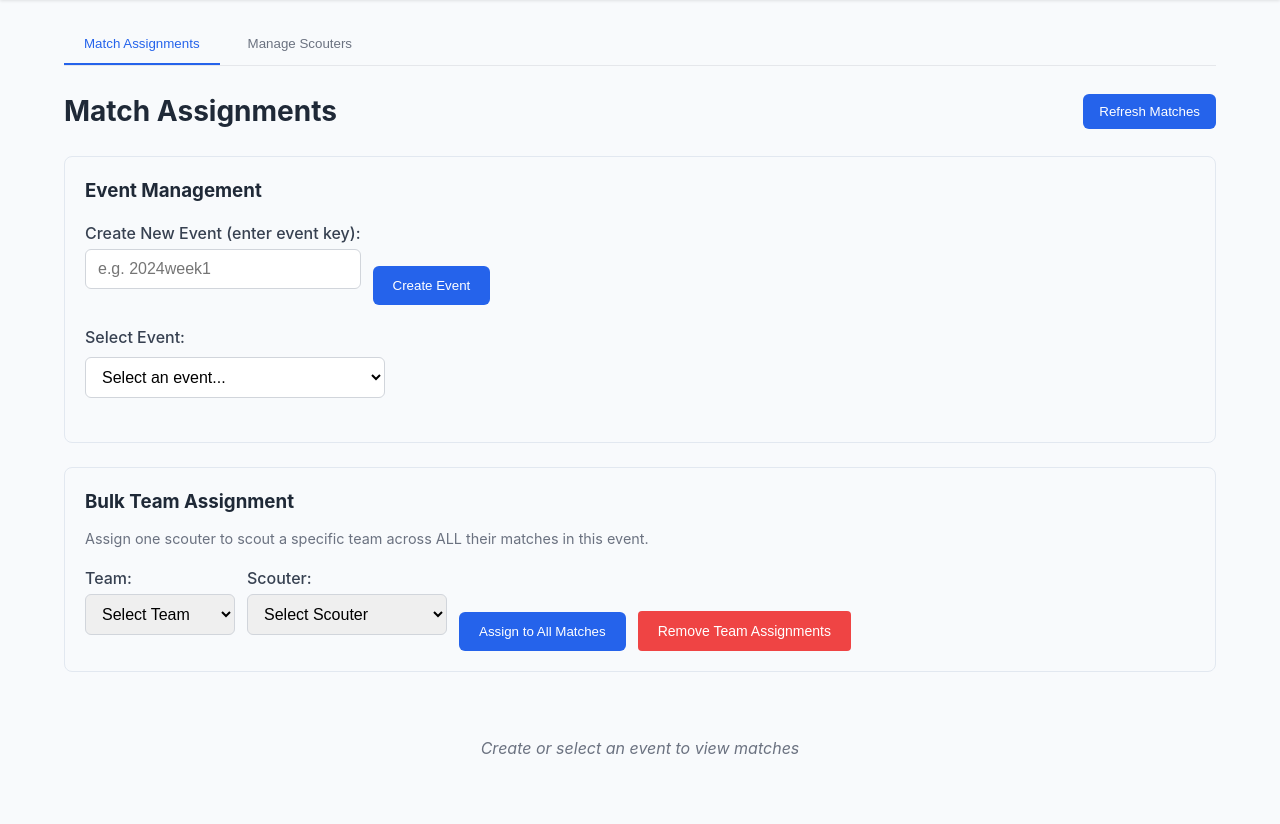
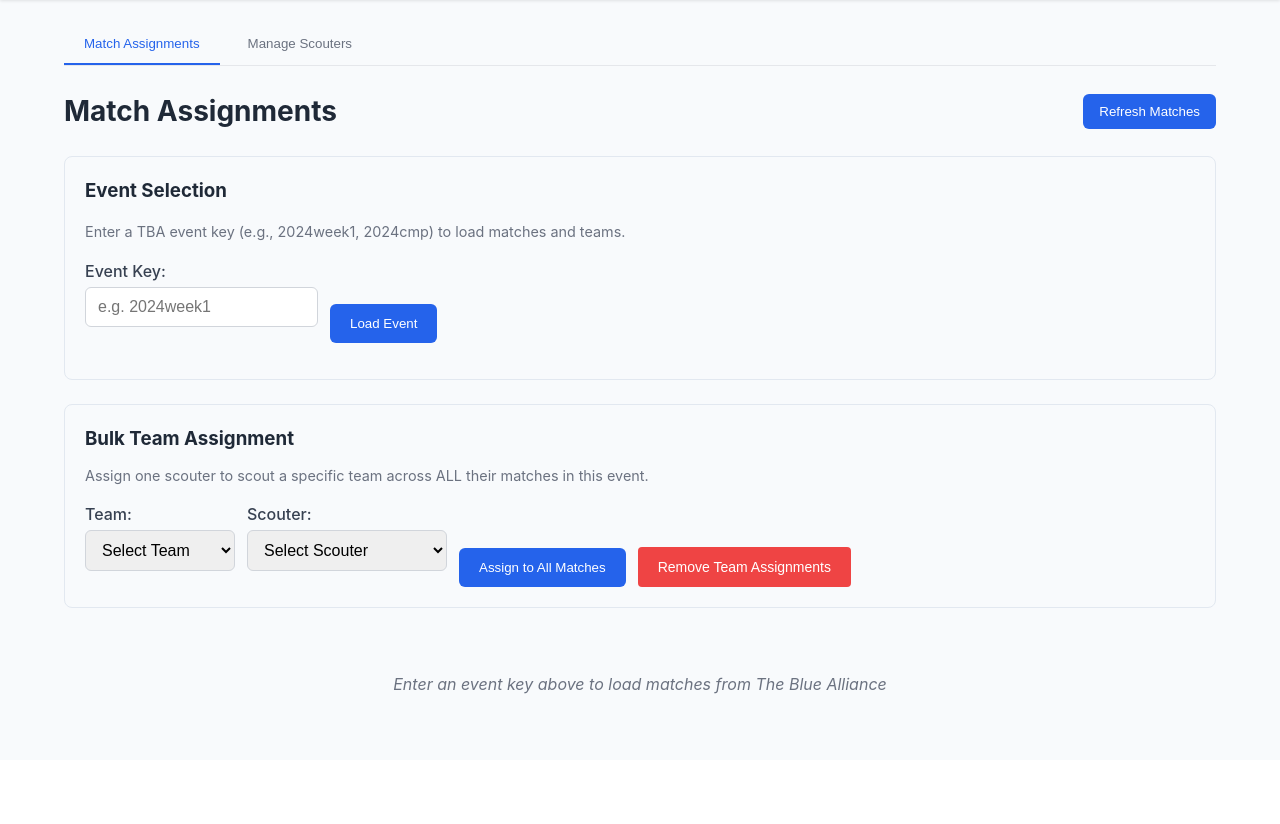
Before and after one commit to SudayKukreja/astraea-scouting-app, a Flask app: template templates/admin_dashboard.html in a window 1280 px wide. Shown: the part 73-897 px from the top of the page. After the commit the page ends 767 px from the top, so only its background shows below. Run offline with Flask 3, Linux system fonts and the light colour scheme; the template is opened without the code that fills it, so the values that code supplies are empty; the visitor is signed in with stand-in values (Sample User, id 1); parts of the project's set-up code (start-up, migrations or seed data) failed here and were passed over.

Commit message:
fixing errors v3 - Auto deploy at 2025-07-24 23:20:45 (SW cache 20250724-232045) Changes: M static/admin_dashboard.js  M sw.js  M templates/admin_dashboard.html

```diff
--- a/static/admin_dashboard.js
+++ b/static/admin_dashboard.js
@@ -24,29 +24,48 @@ document.querySelectorAll('.tab-btn').forEach(btn => {
 // Load initial data
 loadScouters();
 
+async function loadEventData() {
+  const eventKey = document.getElementById('event-key-input').value.trim();
+  if (!eventKey) {
+    alert('Please enter an event key');
+    return;
+  }
+
+  // Set the current event and update the display
+  currentEvent = eventKey;
+  document.getElementById('current-event-display').textContent = eventKey;
+  document.getElementById('event-section').style.display = 'block';
+
+  // Load matches for this event
+  await loadMatches();
+}
+
 async function loadMatches() {
-  const eventKey = document.getElementById('event-select').value;
-  if (!eventKey) return;
-
-  currentEvent = eventKey;
+  if (!currentEvent) {
+    alert('Please enter an event key first');
+    return;
+  }
 
   const container = document.getElementById('matches-container');
   container.innerHTML = '<p>Loading matches...</p>';
 
   try {
-    const response = await fetch(`/api/admin/matches?event=${eventKey}`);
+    const response = await fetch(`/api/admin/matches?event=${currentEvent}`);
+    if (!response.ok) {
+      throw new Error(`HTTP error! status: ${response.status}`);
+    }
     matches = await response.json();
 
     if (matches.length === 0) {
-      container.innerHTML = '<p>No matches found for this event.</p>';
+      container.innerHTML = '<p>No matches found for this event. Make sure the event key is correct.</p>';
       return;
     }
 
     // Load teams for this event
-    await loadTeamsForEvent(eventKey);
+    await loadTeamsForEvent(currentEvent);
 
     // Load current assignments
-    const assignmentsResponse = await fetch(`/api/admin/assignments?event=${eventKey}`);
+    const assignmentsResponse = await fetch(`/api/admin/assignments?event=${currentEvent}`);
     const assignments = await assignmentsResponse.json();
 
     container.innerHTML = matches.map(match => {
@@ -88,7 +107,7 @@ async function loadMatches() {
       `;
     }).join('');
   } catch (error) {
-    container.innerHTML = '<p>Error loading matches. Please try again.</p>';
+    container.innerHTML = '<p>Error loading matches. Please check the event key and try again.</p>';
     console.error('Error loading matches:', error);
   }
 }
@@ -254,43 +273,14 @@ function hideCreateScouterModal() {
   document.getElementById('create-scouter-form').reset();
 }
 
-// Create event function
-async function createEvent() {
-  const eventKey = document.getElementById('event-key-input').value.trim();
-
-  if (!eventKey) {
-    alert('Please enter an event key');
-    return;
-  }
-
-  try {
-    const response = await fetch('/api/admin/create-event', {
-      method: 'POST',
-      headers: { 'Content-Type': 'application/json' },
-      body: JSON.stringify({ event_key: eventKey })
-    });
-
-    const result = await response.json();
-
-    if (response.ok) {
-      alert('Event created successfully!');
-      document.getElementById('event-key-input').value = '';
-      // Update the event selector
-      const eventSelect = document.getElementById('event-select');
-      const option = document.createElement('option');
-      option.value = eventKey;
-      option.textContent = eventKey;
-      eventSelect.appendChild(option);
-    } else {
-      alert(result.error || 'Error creating event');
-    }
-  } catch (error) {
-    alert('Error creating event');
-    console.error(error);
+// Create event function - removed since we're using TBA API
+function refreshMatches() {
+  if (currentEvent) {
+    loadMatches();
+  } else {
+    alert('Please enter an event key first');
   }
 }
-
-// Scouter creation form handler
 document.addEventListener('DOMContentLoaded', () => {
   document.getElementById('create-scouter-form').addEventListener('submit', async (e) => {
     e.preventDefault();
@@ -340,7 +330,9 @@ async function deleteScouter(username) {
     });
 
     if (response.ok) {
-      loadScouters();
+      // Reload scouters to update the display immediately
+      await loadScouters();
+      alert('Scouter deleted successfully!');
     } else {
       alert('Error deleting scouter');
     }
--- a/sw.js
+++ b/sw.js
@@ -1,4 +1,4 @@
-const CACHE_NAME = 'astraea-cache-20250724-231234'; // Increment version number when you deploy
+const CACHE_NAME = 'astraea-cache-20250724-232045'; // Increment version number when you deploy
 const FILES_TO_CACHE = [
   '/',
   '/static/style.css',
--- a/templates/admin_dashboard.html
+++ b/templates/admin_dashboard.html
@@ -38,23 +38,24 @@
           <button onclick="refreshMatches()" class="refresh-btn">Refresh Matches</button>
         </div>
 
-        <!-- Event Creation/Selection -->
+        <!-- Event Management -->
         <div class="event-management" style="margin-bottom: 24px; padding: 20px; background: #f8fafc; border-radius: 8px; border: 1px solid #e2e8f0;">
-          <h3 style="margin-bottom: 16px; color: #1f2937;">Event Management</h3>
+          <h3 style="margin-bottom: 16px; color: #1f2937;">Event Selection</h3>
+          <p style="color: #6b7280; margin-bottom: 16px; font-size: 0.9rem;">Enter a TBA event key (e.g., 2024week1, 2024cmp) to load matches and teams.</p>
 
-          <div class="event-creation" style="display: flex; gap: 12px; align-items: end; margin-bottom: 20px; flex-wrap: wrap;">
+          <div class="event-input" style="display: flex; gap: 12px; align-items: end; margin-bottom: 16px; flex-wrap: wrap;">
             <div class="form-group" style="min-width: 200px;">
-              <label for="event-key-input" style="display: block; margin-bottom: 4px; font-weight: 500; color: #374151;">Create New Event (enter event key):</label>
+              <label for="event-key-input" style="display: block; margin-bottom: 4px; font-weight: 500; color: #374151;">Event Key:</label>
               <input type="text" id="event-key-input" placeholder="e.g. 2024week1" style="padding: 10px 12px; border: 1px solid #d1d5db; border-radius: 6px; width: 100%;">
             </div>
-            <button onclick="createEvent()" class="create-btn" style="padding: 12px 20px; white-space: nowrap;">Create Event</button>
+            <button onclick="loadEventData()" class="create-btn" style="padding: 12px 20px; white-space: nowrap;">Load Event</button>
           </div>
 
-          <div class="event-selector">
-            <label for="event-select">Select Event:</label>
-            <select id="event-select" onchange="loadMatches()">
-              <option value="">Select an event...</option>
-            </select>
+          <div id="event-section" style="display: none;">
+            <div style="background: white; padding: 12px 16px; border-radius: 6px; border: 1px solid #e2e8f0;">
+              <span style="color: #6b7280; font-size: 0.9rem;">Current Event: </span>
+              <strong id="current-event-display" style="color: #1f2937;"></strong>
+            </div>
           </div>
         </div>
 
@@ -83,7 +84,7 @@
 
         <!-- Matches List -->
         <div id="matches-container" class="matches-container">
-          <p class="info-text">Create or select an event to view matches</p>
+          <p class="info-text">Enter an event key above to load matches from The Blue Alliance</p>
         </div>
       </div>
 
```
